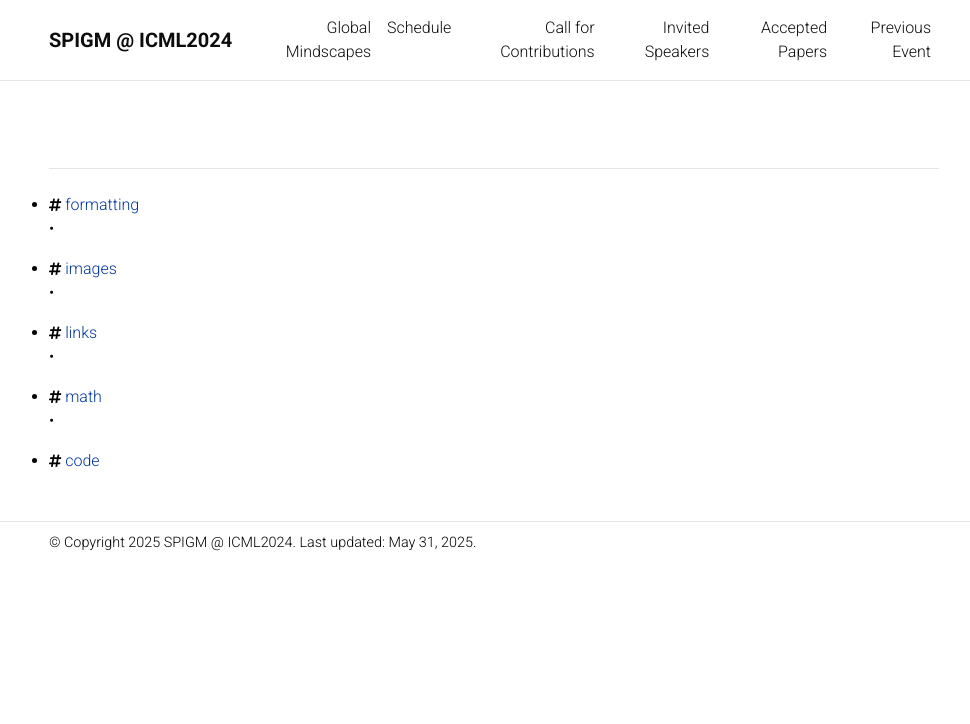
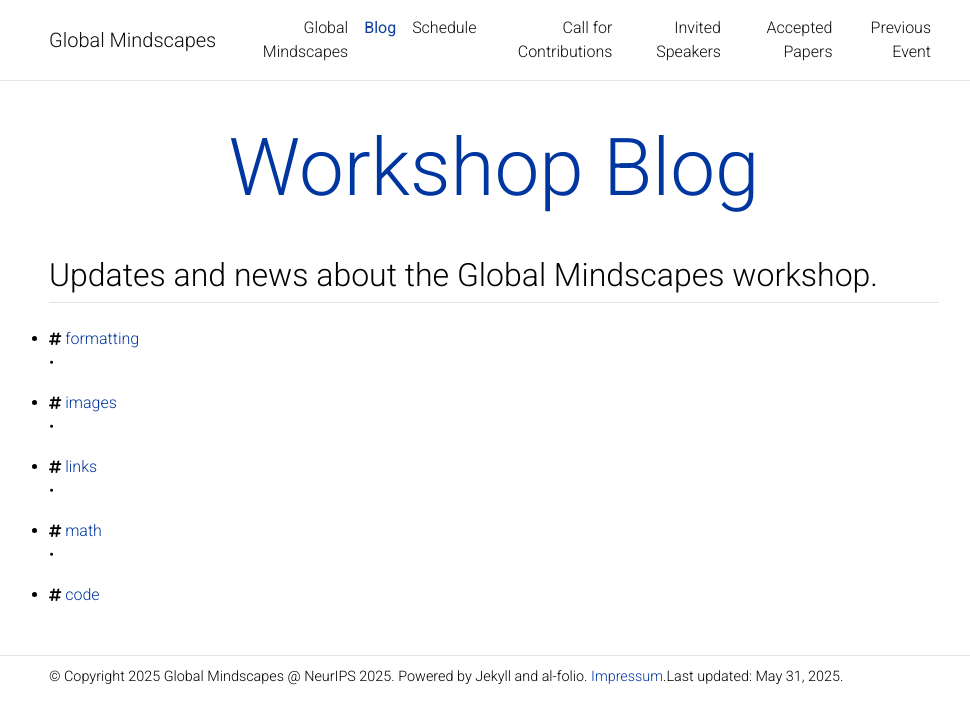
Before and after one commit to globalmindscapes/globalmindscapes.github.io, a Jekyll site: the page built from blog/index.html, in a window 1280 px wide. Shown: the top 724 px of the page, without its empty margins (146-1116 px from the left). Built offline with Jekyll 4.4.1, drawn with Linux system fonts in a browser that asks for light colours; the list of posts is cut into pages by our own code; comment, search, counter and statistics services are not loaded; a style sheet for code colours, icons or effects is not loaded.

Commit message:
Update site configuration and README for Global Mindscapes workshop; remove Jekyll CI workflow file.

```diff
--- a/_config.yml
+++ b/_config.yml
@@ -2,24 +2,24 @@
 # Site settings
 # -----------------------------------------------------------------------------
 
-title: blank # the website title (if blank, full name will be used instead)
+title: "Global Mindscapes" # the website title (if blank, full name will be used instead)
 first_name:
 middle_name:
-last_name: SPIGM @ ICML2024
-email: spigmworkshop2024@gmail.com
+last_name: "Global Mindscapes @ NeurIPS 2025"
+email: "globalmindscapes.workshop@gmail.com" # Placeholder, to be updated
 description: > # the ">" symbol means to ignore newlines until "footer_text:"
+  Workshop on Exploring AI's Value, Cultural, and Language Representation at NeurIPS 2025.
+footer_text: >
+  Powered by Jekyll and al-folio.
+keywords: "AI, NLP, Machine Learning, Culture, Language, Values, NeurIPS" # add your own keywords or leave empty
 
-footer_text: >
+lang: "en" # the language of your site (for example: en, fr, cn, ru, etc.)
+icon: "/assets/img/icon.png"  # Placeholder icon, to be updated by user
 
-keywords:  # add your own keywords or leave empty
-
-lang: en # the language of your site (for example: en, fr, cn, ru, etc.)
-icon: /assets/img/cell  # the emoji used as the favicon (alternatively, provide image name in /assets/img/)
-
-url: https://spigmworkshop2024.github.io # the base hostname & protocol for your site
-baseurl: # the subpath of your site, e.g. /blog/
+url: "https://globalmindscapes.github.io" # the base hostname & protocol for your site
+baseurl: "" # the subpath of your site, e.g. /blog/
 last_updated: true # set to true if you want to display last updated in the footer
-impressum_path:  # set to path to include impressum link in the footer, use the same path as permalink in a page, helps to conform with EU GDPR
+impressum_path: "" # set to path to include impressum link in the footer, use the same path as permalink in a page, helps to conform with EU GDPR
 
 # -----------------------------------------------------------------------------
 # Theme
@@ -109,10 +109,10 @@ bing_site_verification:  # out your bing-site-verification ID (Bing Webmaster)
 # Blog
 # -----------------------------------------------------------------------------
 
-blog_name:  # blog_name will be displayed in your blog page
-blog_nav_title: # your blog must have a title for it to be displayed in the nav bar
-blog_description:
-permalink:
+blog_name: "Workshop Blog" # blog_name will be displayed in your blog page
+blog_nav_title: "Blog" # your blog must have a title for it to be displayed in the nav bar
+blog_description: "Updates and news about the Global Mindscapes workshop."
+permalink: /blog/:year/:month/:day/:title/ # Default blog permalink
 
 # Pagination
 pagination:
```
Also changed, not shown: README.md (+1 -1 lines), .github/workflows/jekyll-docker.yml (deleted).
